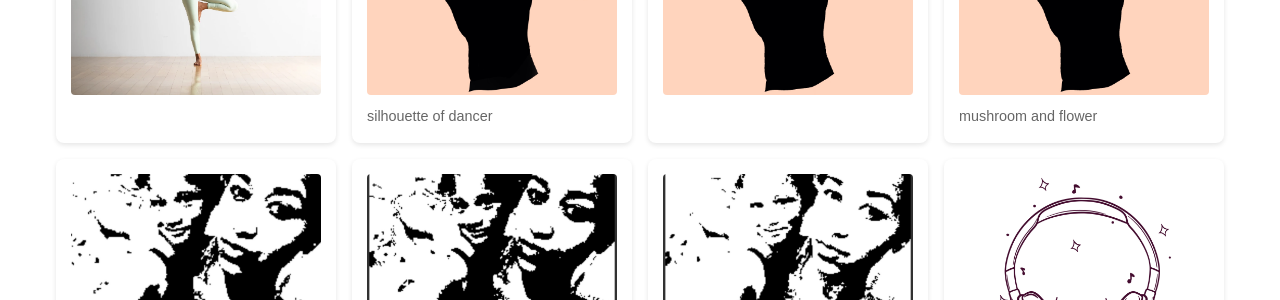
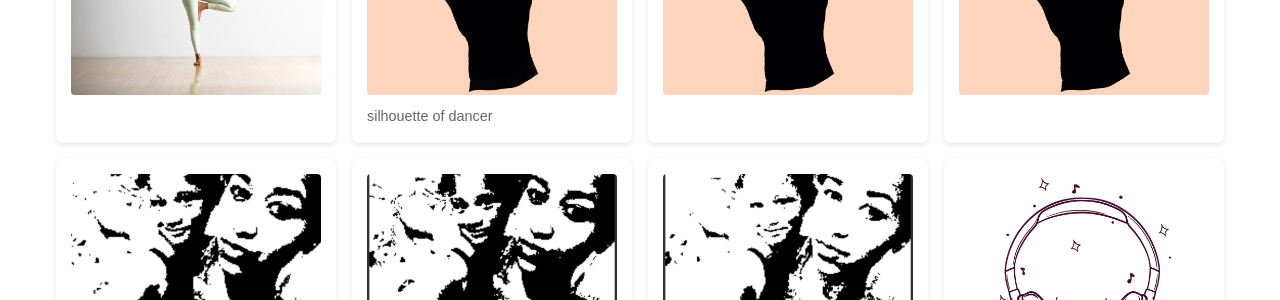
Before and after one commit to IBWPrintmaking/IBWPrintmaking.github.io, a Jekyll site: the page built from gallery.html, in a window 1280 px wide. Shown: the part 304-604 px from the top of the page. Built offline with Jekyll 4.4.1, drawn with Linux system fonts in a browser that asks for light colours.

Commit message:
descriotion

```diff
--- a/_data/design_descriptions.json
+++ b/_data/design_descriptions.json
@@ -3,8 +3,8 @@
   "IMG_0097.JPG": "silhouette of dancer",
   "IMG_0098.JPG": "",
   "IMG_0098.PNG": "",
-  "IMG_0099.JPG": "mushroom and flower",
-  "IMG_0099.PNG": "",
+  "IMG_0099.JPG": "",
+  "IMG_0099.PNG": "mushroom and flower",
   "IMG_0214.PNG": "",
   "IMG_0215.jpg": "",
   "IMG_0216.PNG": "",
--- a/_data/image_descriptions.json
+++ b/_data/image_descriptions.json
@@ -3,8 +3,8 @@
   "IMG_0097.JPG": "silhouette of dancer",
   "IMG_0098.JPG": "",
   "IMG_0098.PNG": "",
-  "IMG_0099.JPG": "mushroom and flower",
-  "IMG_0099.PNG": "",
+  "IMG_0099.JPG": "",
+  "IMG_0099.PNG": "mushroom and flower",
   "IMG_0214.PNG": "",
   "IMG_0215.jpg": "",
   "IMG_0216.PNG": "",
```
